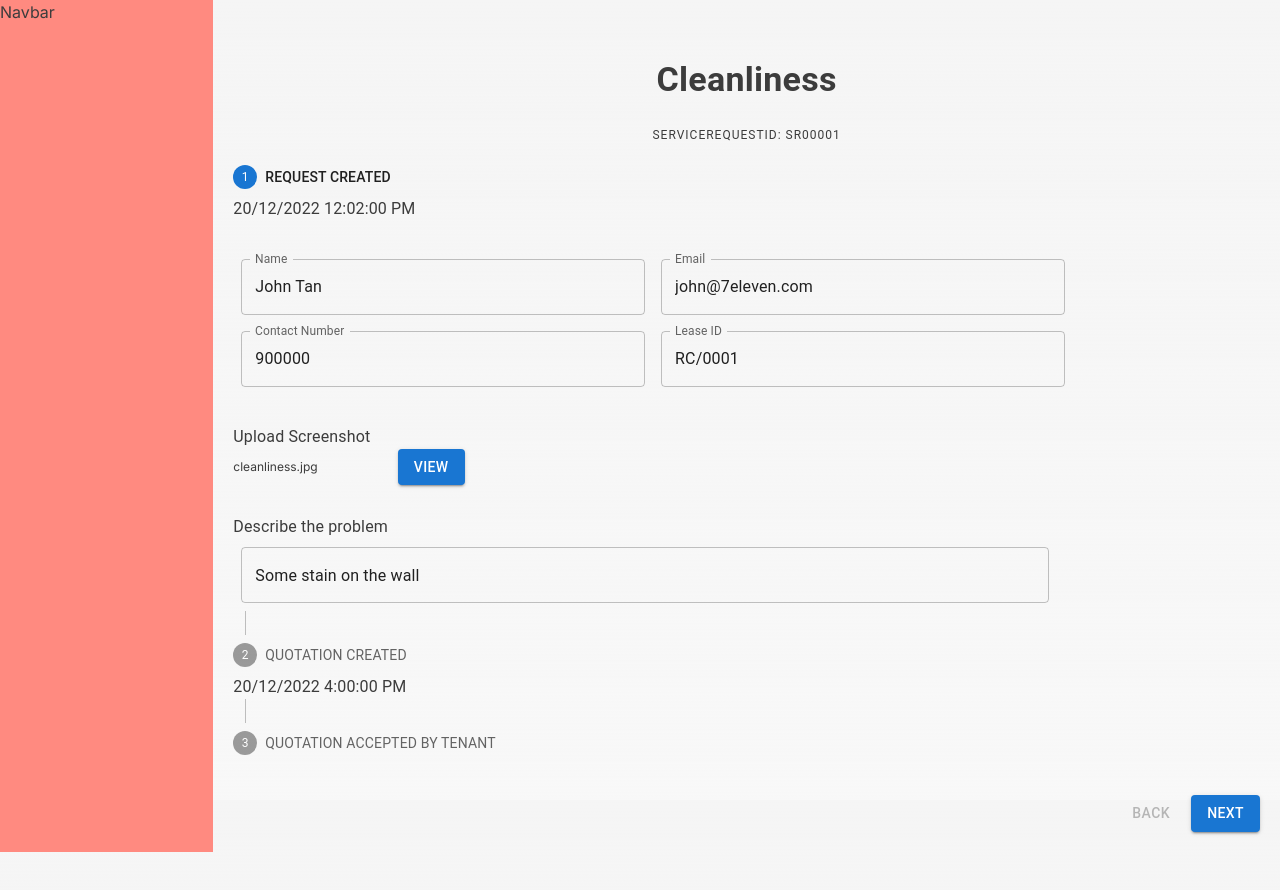
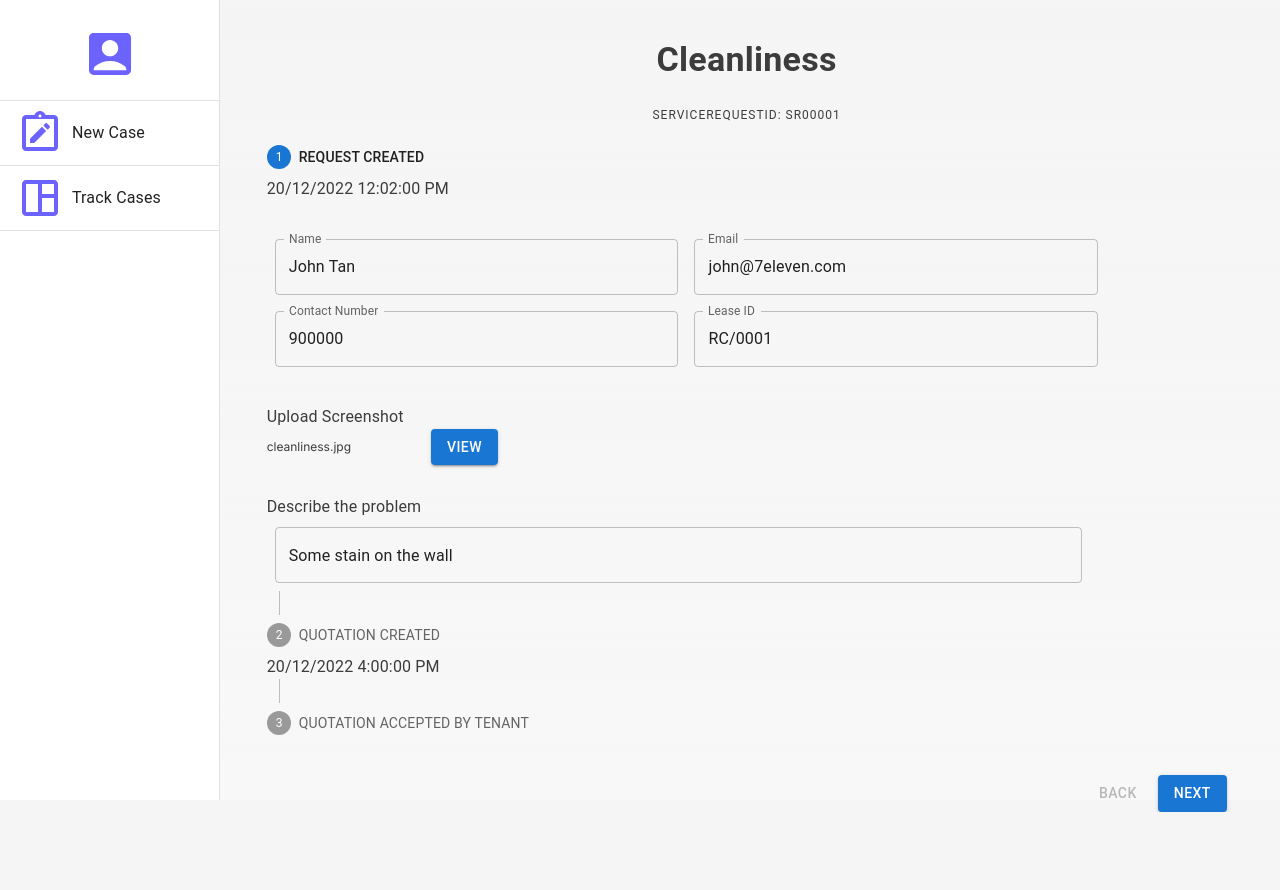
Before and after one commit to chienshyong/esc-hms-portal, a Next.js app in the folder frontend/: page /Landlord/timeline in a window 1280 px wide. Shown: the top 890 px of the page. After the commit the page ends 812 px from the top, so only its background shows below. Built offline with nearby package versions, Linux system fonts and the light colour scheme.

Commit message:
Added navbar to landlord timeline

```diff
--- a/frontend/app/Landlord/timeline/page.js
+++ b/frontend/app/Landlord/timeline/page.js
@@ -1,17 +1,15 @@
 'use client'
 import { Typography, Grid } from '@mui/material';
 import Timeline from './timeline';
+import Navbar from '../navbar'
 
 export default function LandlordPage() {
   return (
     <body style={{backgroundColor: "#F5F5F5"}}>
-      <Grid container style={{width:"100vw",height:"100vh"}}>
-        <Grid item xs={2}
-        style={{backgroundColor: "#ff8a80" }}
-        >
-          Navbar
-        </Grid>
-        <Grid item={true} xs={10} direction="column" style={{ padding: '20px' }}>
+      <Navbar></Navbar>
+      <Grid container style={{width:"100vw",height:"100vh",justifyContent:"center",alignItems:"center"}}>
+      <Grid item xs={2}></Grid>
+        <Grid item container xs={9} direction="column">
             {/* Can change this to retrieve from the list of cases later: */}
           <Typography variant="h4" fontWeight="bold" align='center' margin="2ch 0 1ch 0">Cleanliness</Typography>
           <Typography variant="overline" align='center' display="block" gutterBottom>
@@ -19,6 +17,7 @@ export default function LandlordPage() {
             </Typography>
           <Timeline/>
         </Grid>
+        <Grid item xs={2}></Grid>
       </Grid>
     </body>
   );
```
